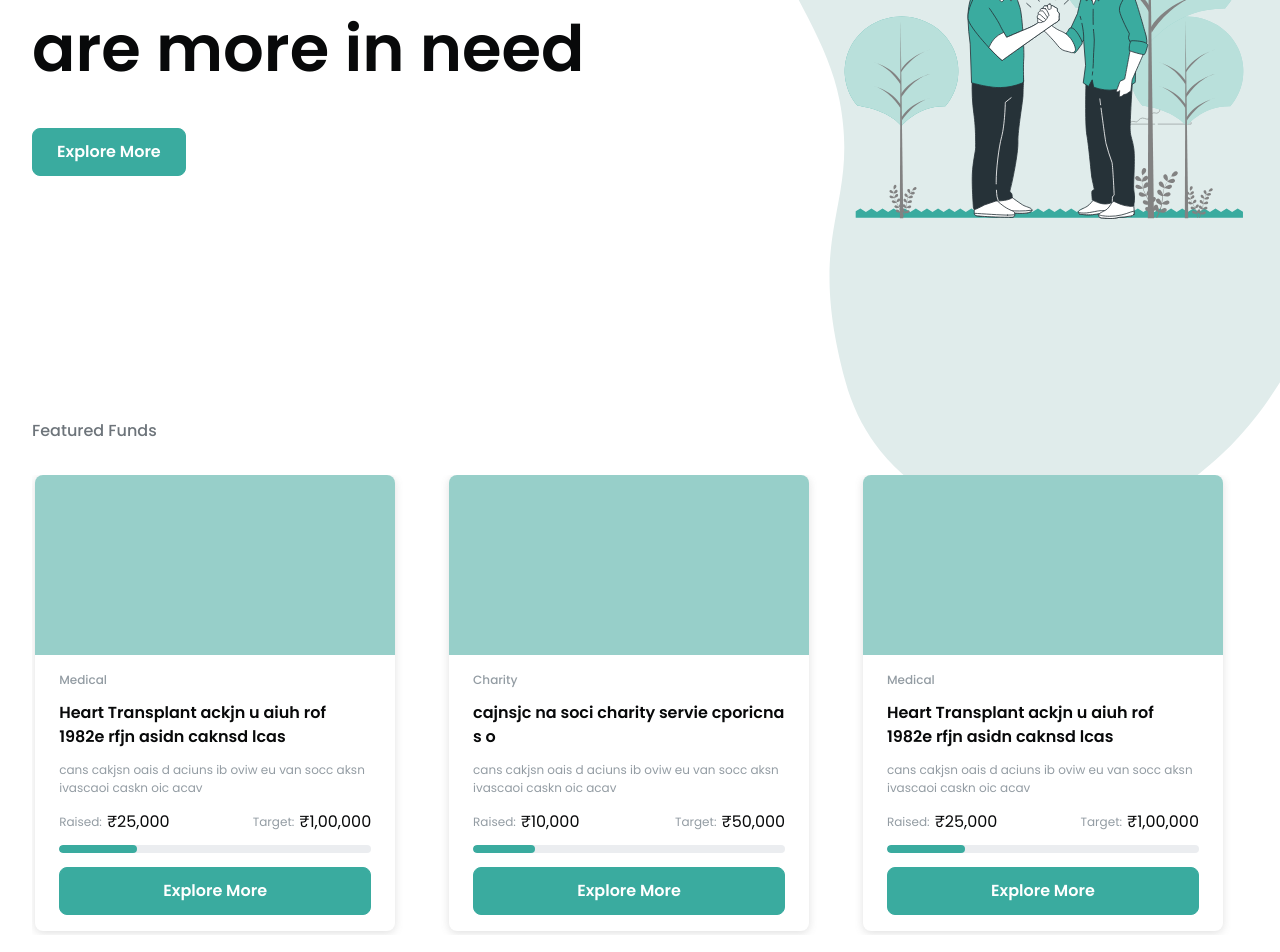
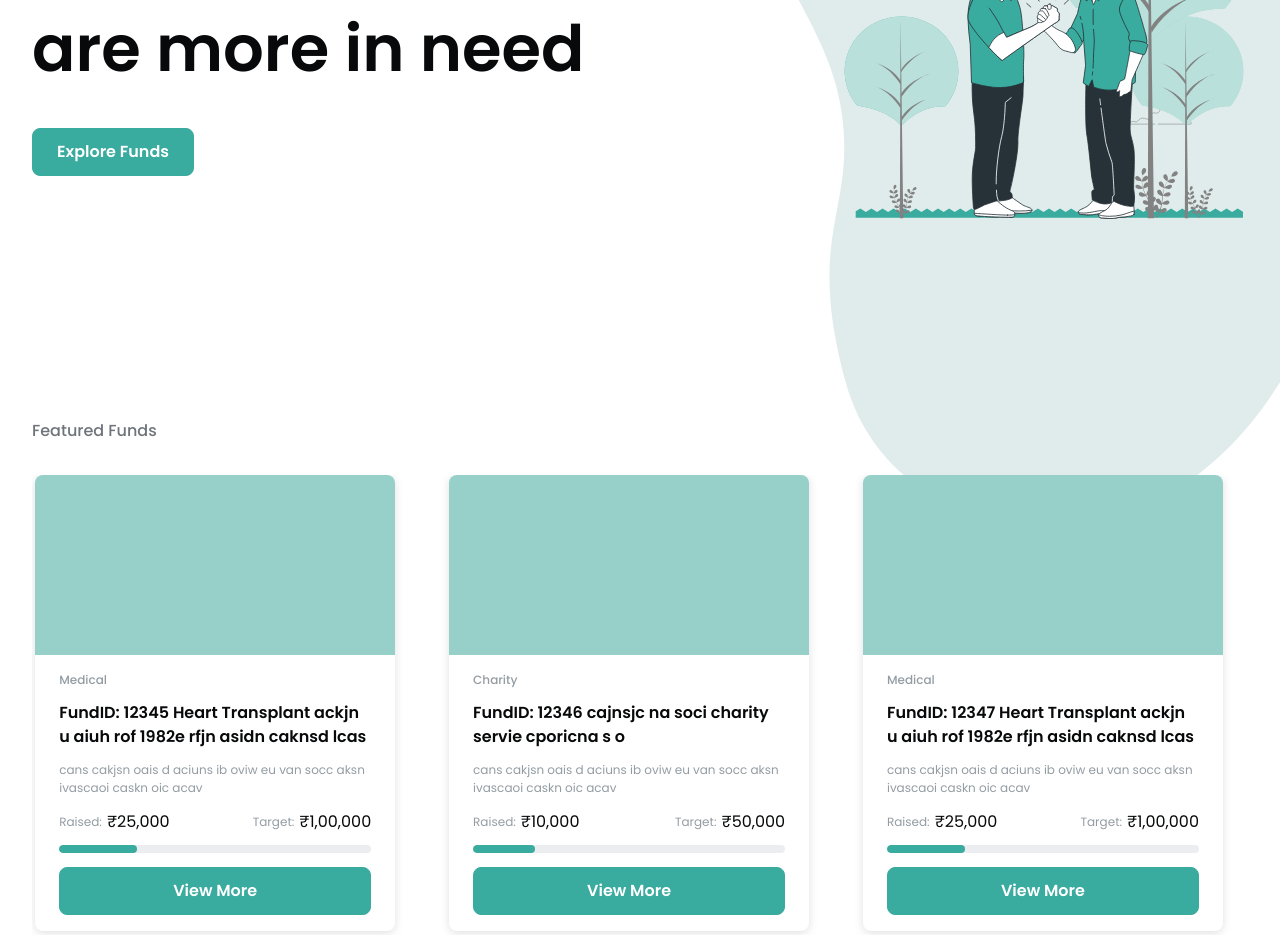
Before and after one commit to A-singh07/web3-crowdfunding, a Next.js app: page / in a window 1280 px wide. Shown: the part 320-1272 px from the top of the page. Built offline with nearby package versions, Linux system fonts and the light colour scheme.

Commit message:
dynamic fund name, custom button link

```diff
--- a/components/card/FundCard.js
+++ b/components/card/FundCard.js
@@ -3,8 +3,15 @@ import CustomButtom from '../customButton/CustomButton';
 import Progressbar from '../progressbar/Progressbar';
 import styles from './fundCard.module.css';
 
-const FundCard = ({ category, heading, description, raisedAmount, targetAmount, progress }) => {
-
+const FundCard = ({
+  id,
+  category,
+  heading,
+  description,
+  raisedAmount,
+  targetAmount,
+  progress
+}) => {
 
   return (
     <div className={styles.wrapper}>
@@ -13,7 +20,7 @@ const FundCard = ({ category, heading, description, raisedAmount, targetAmount,
       </div>
       <div className={styles.cardContent}>
         <p className={styles.category}>{category}</p>
-        <p className={styles.cardHeading}>{heading}</p>
+        <p className={styles.cardHeading}>FundID: {id} {heading}</p>
         <p className={styles.cardDesc}>{description}</p>
         <Progressbar
           height={8}
@@ -22,7 +29,8 @@ const FundCard = ({ category, heading, description, raisedAmount, targetAmount,
           progress={progress}
         />
         <CustomButtom
-          text={'Explore More'}
+          text={'View More'}
+          link={`/funds/${id}`}
           style={{ width: '100%' }}
         />
       </div>
--- a/components/customButton/CustomButton.js
+++ b/components/customButton/CustomButton.js
@@ -1,16 +1,24 @@
 import React from 'react';
-import Button from '@mui/material/Button'
+import { useRouter } from 'next/router'
+// import Button from '@mui/material/Button'
 import styles from './customButton.module.css';
 
 // Button type: Primary & Secondary(outline)
 // Passs width:100% in style as prop for FullWidth button
 
-const CustomButton = ({ text, primary, secondary, style }) => {
+const CustomButton = ({ text, primary, secondary, style, link }) => {
+
+  const router = useRouter()
+
+  const handleClick = () => {
+    link && router.push(link)
+  }
 
   return (
     <button
       className={styles.buttonWrapper +
         ` ${secondary ? styles.secondaryBtn : styles.primaryBtn}`}
+      onClick={handleClick}
       style={style}
     >
       {text}
--- a/components/herosection/Herosection.js
+++ b/components/herosection/Herosection.js
@@ -9,7 +9,7 @@ const Herosection = () => {
     <section className={styles.wrapper}>
       <div className={styles.sectionLeft}>
         <h1>Let’s help those who are more in need</h1>
-        <CustomButton text={'Explore More'} />
+        <CustomButton text={'Explore Funds'} link={'/funds'} />
       </div>
       <div className={styles.imageContainer}>
         <Image src={mainSvg} />
--- a/components/section/CardSection.js
+++ b/components/section/CardSection.js
@@ -12,6 +12,7 @@ const CardSection = ({ heading, fundsData }) => {
           fundsData && fundsData.map((data, i) =>
             i < 3 &&
             <FundCard
+              id={data.id}
               category={data.category}
               heading={data.heading}
               description={data.description}
--- a/data/fundDetails.js
+++ b/data/fundDetails.js
@@ -1,5 +1,6 @@
 export const fundsData = [
   {
+    id: 12345,
     category: "Medical",
     heading: "Heart Transplant ackjn u aiuh rof 1982e rfjn asidn caknsd lcas",
     description: "cans cakjsn oais d aciuns ib oviw eu van socc aksn ivascaoi caskn oic acav",
@@ -8,6 +9,7 @@ export const fundsData = [
     progress: '25'
   },
   {
+    id: 12346,
     category: "Charity",
     heading: "cajnsjc na soci charity servie cporicna s o",
     description: "cans cakjsn oais d aciuns ib oviw eu van socc aksn ivascaoi caskn oic acav",
@@ -16,6 +18,7 @@ export const fundsData = [
     progress: '20'
   },
   {
+    id: 12347,
     category: "Medical",
     heading: "Heart Transplant ackjn u aiuh rof 1982e rfjn asidn caknsd lcas",
     description: "cans cakjsn oais d aciuns ib oviw eu van socc aksn ivascaoi caskn oic acav",
@@ -24,6 +27,7 @@ export const fundsData = [
     progress: '25'
   },
   {
+    id: 12348,
     category: "Medical",
     heading: "Heart Transplant ackjn u aiuh rof 1982e rfjn asidn caknsd lcas",
     description: "cans cakjsn oais d aciuns ib oviw eu van socc aksn ivascaoi caskn oic acav",
@@ -32,6 +36,7 @@ export const fundsData = [
     progress: '25'
   },
   {
+    id: 12349,
     category: "Medical",
     heading: "Heart Transplant ackjn u aiuh rof 1982e rfjn asidn caknsd lcas",
     description: "cans cakjsn oais d aciuns ib oviw eu van socc aksn ivascaoi caskn oic acav",
@@ -40,6 +45,7 @@ export const fundsData = [
     progress: '25'
   },
   {
+    id: 12340,
     category: "Medical",
     heading: "Heart Transplant ackjn u aiuh rof 1982e rfjn asidn caknsd lcas",
     description: "cans cakjsn oais d aciuns ib oviw eu van socc aksn ivascaoi caskn oic acav",
```
Also changed, not shown: components/details/FundDetailsLayout.js (+5 -2 lines).
